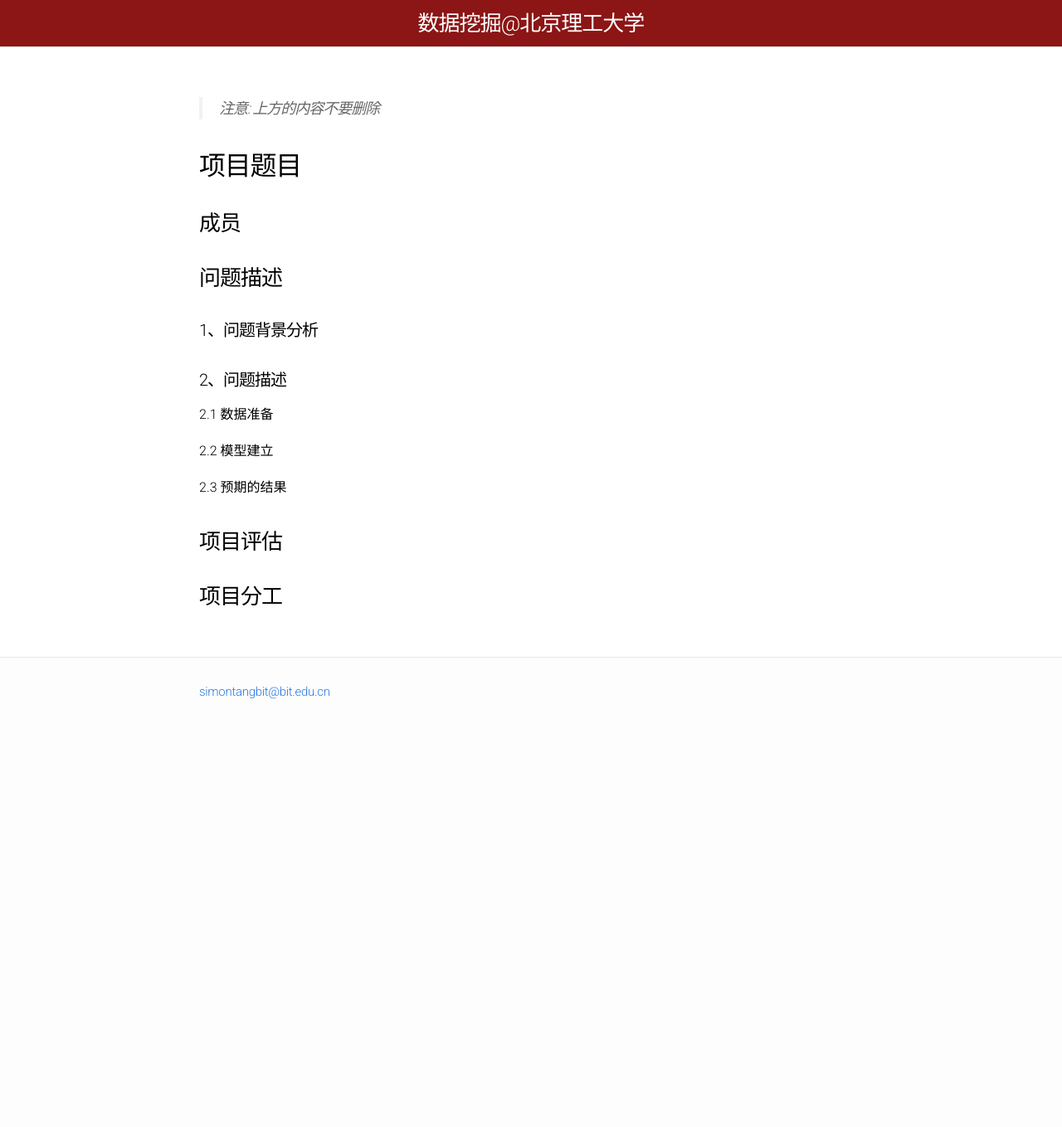
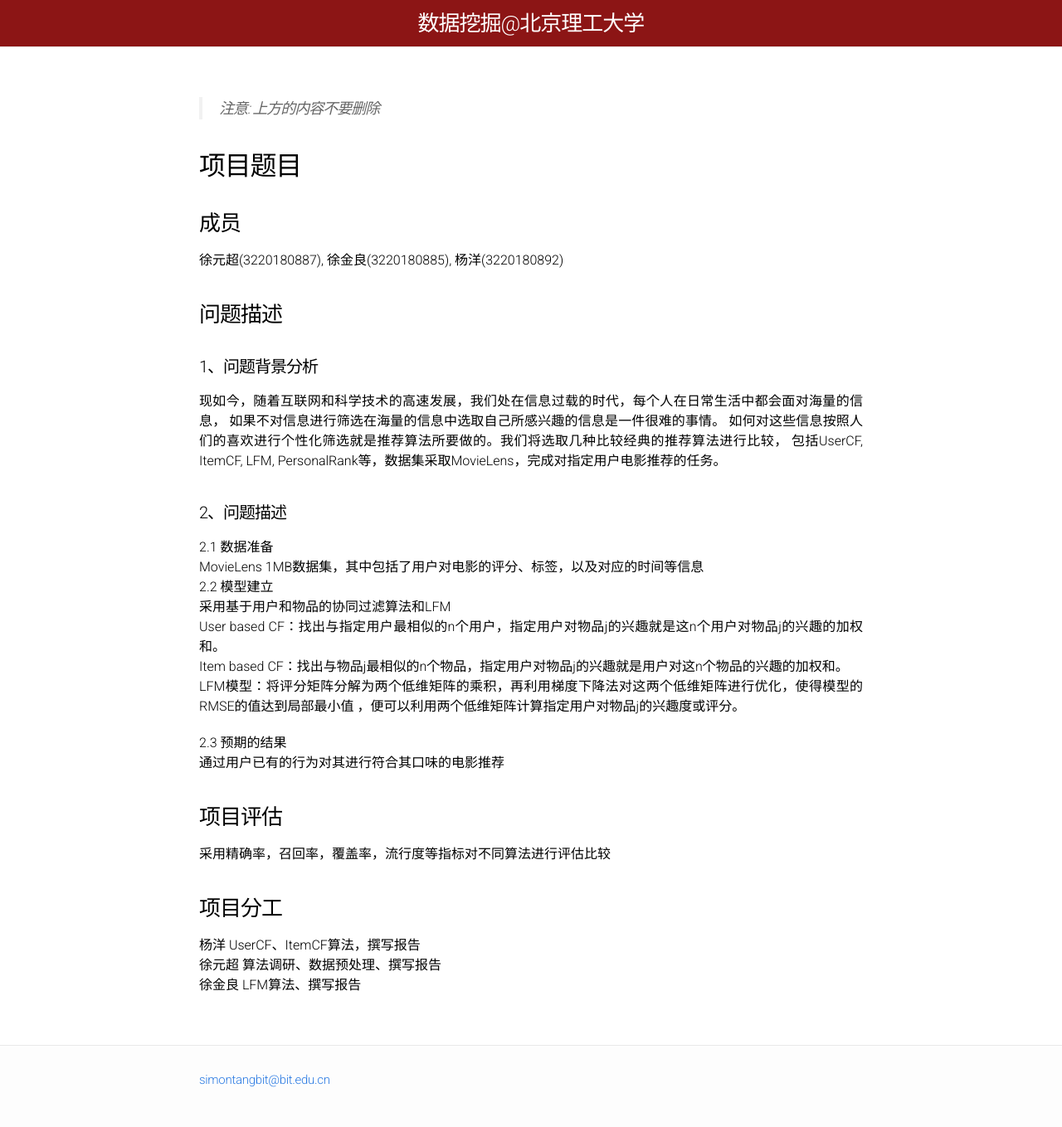
Before and after one commit to BITDM/bitdm.github.io, a Jekyll site: the page built from 2019/projects/P12/proposal.md, in a window 1280 px wide. Shown: the whole page at 83% size. Built offline with Jekyll 4.4.1, drawn with Linux system fonts in a browser that asks for light colours; before the commit the page ends 900 px from its top, so only the background shows below that.

Commit message:
[proposal] P12 (#362)
* P12

* Update proposal.md

* 12组更新

```diff
--- a/2019/projects/P12/proposal.md
+++ b/2019/projects/P12/proposal.md
@@ -10,20 +10,31 @@ permalink: /2019/projects/p12/proposal/
 
 
 ### 成员
-
+徐元超(3220180887), 徐金良(3220180885), 杨洋(3220180892)
 
 ### 问题描述
 
 #### 1、问题背景分析
-
+现如今，随着互联网和科学技术的高速发展，我们处在信息过载的时代，每个人在日常生活中都会面对海量的信息，
+如果不对信息进行筛选在海量的信息中选取自己所感兴趣的信息是一件很难的事情。
+如何对这些信息按照人们的喜欢进行个性化筛选就是推荐算法所要做的。我们将选取几种比较经典的推荐算法进行比较，
+包括UserCF, ItemCF, LFM, PersonalRank等，数据集采取MovieLens，完成对指定用户电影推荐的任务。
 #### 2、问题描述
 
 2.1 数据准备
-
+MovieLens 1MB数据集，其中包括了用户对电影的评分、标签，以及对应的时间等信息
 2.2 模型建立
+采用基于用户和物品的协同过滤算法和LFM
+User based CF：找出与指定用户最相似的n个用户，指定用户对物品j的兴趣就是这n个用户对物品j的兴趣的加权和。
+Item based CF：找出与物品j最相似的n个物品，指定用户对物品j的兴趣就是用户对这n个物品的兴趣的加权和。
+LFM模型：将评分矩阵分解为两个低维矩阵的乘积，再利用梯度下降法对这两个低维矩阵进行优化，使得模型的RMSE的值达到局部最小值
+，便可以利用两个低维矩阵计算指定用户对物品j的兴趣度或评分。
 
 2.3 预期的结果
-
+通过用户已有的行为对其进行符合其口味的电影推荐
 ### 项目评估
-
+采用精确率，召回率，覆盖率，流行度等指标对不同算法进行评估比较
 ### 项目分工
+杨洋 UserCF、ItemCF算法，撰写报告
+徐元超 算法调研、数据预处理、撰写报告
+徐金良 LFM算法、撰写报告
```
